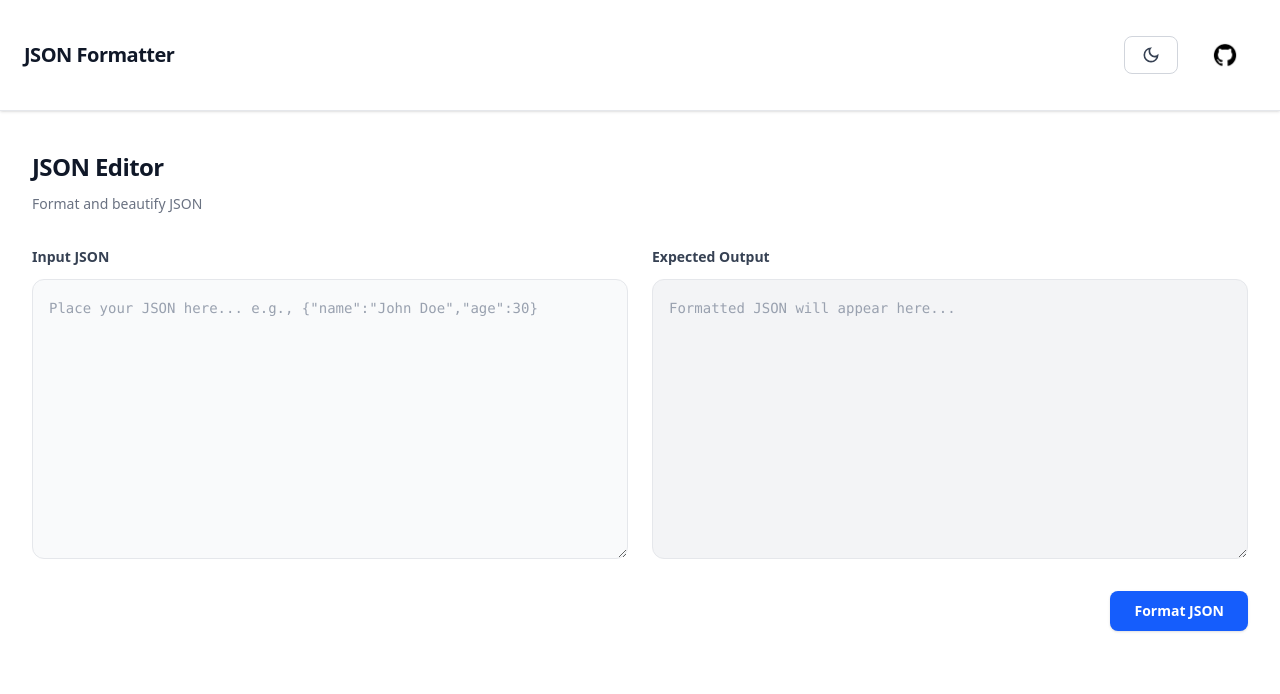
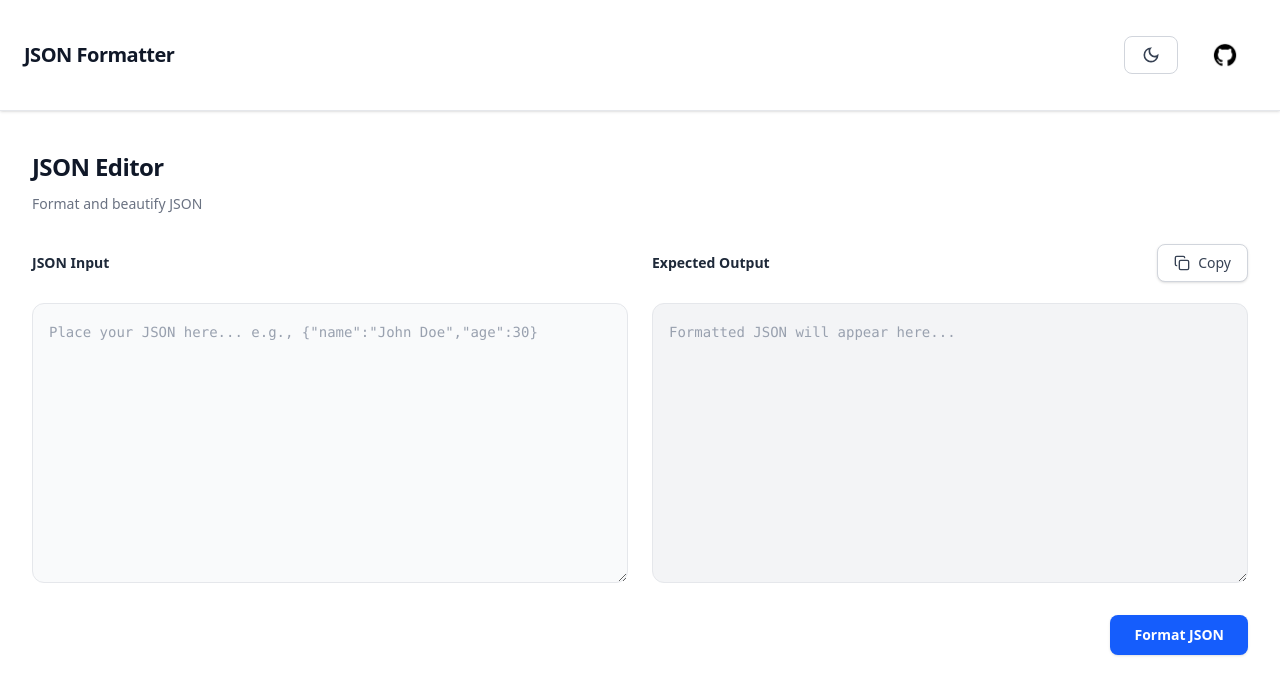
Before and after one commit to Htut-7/JSON-Toolkit, a Next.js app: page /formatter in a window 1280 px wide. Shown: the top 694 px of the page. Built offline with nearby package versions, Linux system fonts and the light colour scheme.

Commit message:
feat: import copy btn to editor page

```diff
--- a/components/JsonEditor.tsx
+++ b/components/JsonEditor.tsx
@@ -2,29 +2,28 @@
 
 import { formatJSON } from "@/lib/json/formatJSON";
 import React, { useState } from "react";
+import CopyButton from "./CopyButton";
 
 function JsonEditor() {
   const [input, setInput] = useState("");
   const [output, setOutput] = useState("");
-  const [error,setError]=useState("");
+  const [error, setError] = useState("");
 
-  const clickHandler=()=>{
-     try{
-      const result= formatJSON(input);
+  const clickHandler = () => {
+    try {
+      const result = formatJSON(input);
 
-     if(!result){
+      if (!result) {
         throw new Error("Something went wrong");
       }
 
       setOutput(result);
-     }catch(error){
-        if(error instanceof Error && error.message==="Add JSON data first"){
+    } catch (error) {
+      if (error instanceof Error && error.message === "Add JSON data first") {
         setError(error.message);
       }
     }
-  }
-
-
+  };
 
   return (
     <div className="w-full space-y-8">
@@ -39,9 +38,11 @@ function JsonEditor() {
 
       <div className="grid grid-cols-1 gap-6 lg:grid-cols-2">
         <div className="flex flex-col gap-3">
-          <label className="text-sm font-semibold text-gray-700 dark:text-gray-200">
-            Input JSON
+          <div className="mb-3 flex h-8 items-center justify-between">
+            <label className="text-sm font-semibold text-gray-800 dark:text-gray-200">
+              JSON Input
             </label>
+          </div>
 
           <textarea
             placeholder='Place your JSON here... e.g., {"name":"John Doe","age":30}'
@@ -52,9 +53,13 @@ function JsonEditor() {
         </div>
 
         <div className="flex flex-col gap-3">
-          <label className="text-sm font-semibold text-gray-700 dark:text-gray-200">
+          <div className="mb-3 flex h-8 items-center justify-between">
+            <label className="text-sm font-semibold text-gray-800 dark:text-gray-200">
               Expected Output
             </label>
+
+            <CopyButton text={output} />
+          </div>
 
           <textarea
             value={output}
```
Lines whose indentation alone changed are shown as unchanged.
